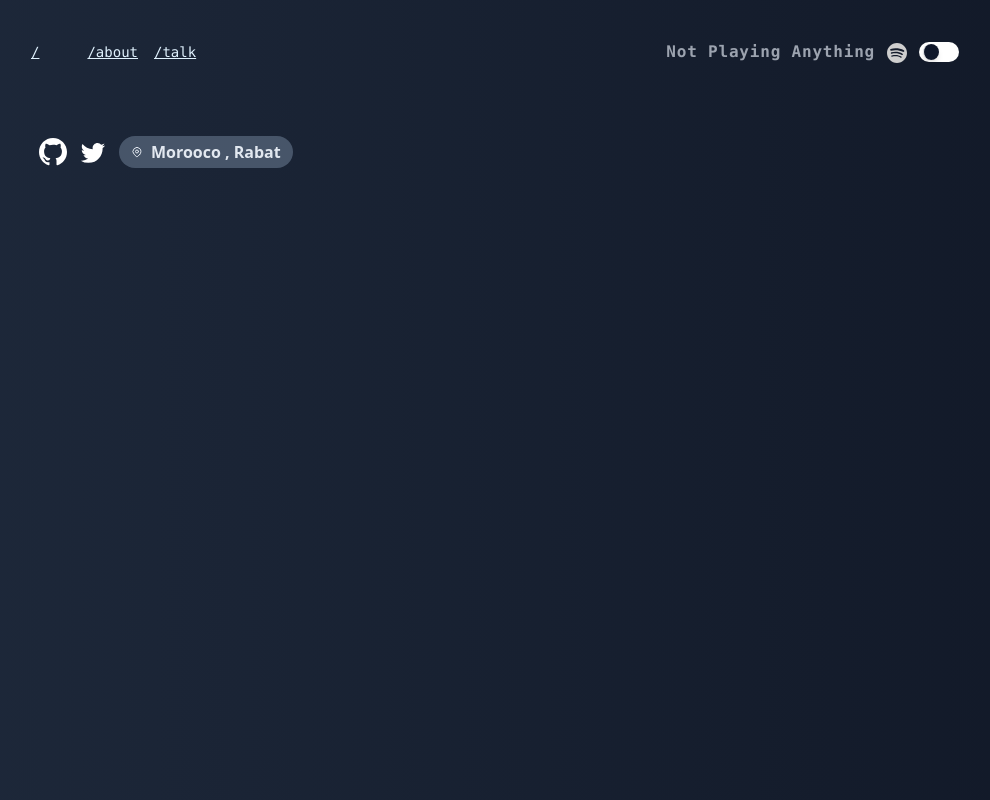
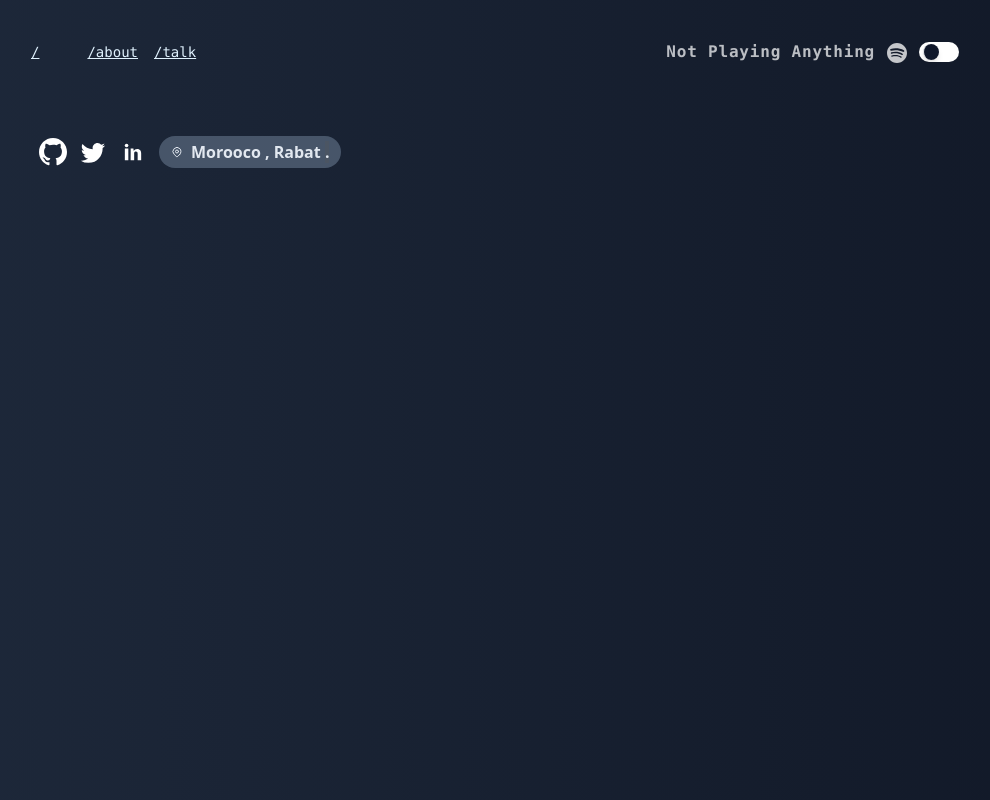
Before and after one commit to MouadAmzil/Portfolio, a React (Create React App) app: page / in a window 1280 px wide. Shown: the whole page, without its empty margins (145-1135 px from the left). Built offline with nearby package versions, Linux system fonts and the light colour scheme; the HTML template or start-up script is replaced by a standard one.

Commit message:
i add icon SVG

```diff
--- a/src/component/Header.jsx
+++ b/src/component/Header.jsx
@@ -23,7 +23,7 @@
         </ul>
       </div>
       <div className="flex justify-end items-center ">
-        <div className="font-mono font-bold text-gray-400 capitalize py- rounded-full">
+        <div className="font-mono font-bold text-gray-100 opacity-75 hover:opacity-100 capitalize py- rounded-full">
           <h2 className="ml-3 inline-block tracking-wider 	">
             Not playing anything
           </h2>
@@ -39,7 +39,7 @@
           >
             <path
               d="M666.66 0C298.48 0 0 298.47 0 666.65c0 368.19 298.48 666.65 666.66 666.65 368.22 0 666.67-298.45 666.67-666.65C1333.33 298.49 1034.88.03 666.65.03l.01-.04zm305.73 961.51c-11.94 19.58-37.57 25.8-57.16 13.77-156.52-95.61-353.57-117.26-585.63-64.24-22.36 5.09-44.65-8.92-49.75-31.29-5.12-22.37 8.84-44.66 31.26-49.75 253.95-58.02 471.78-33.04 647.51 74.35 19.59 12.02 25.8 37.57 13.77 57.16zm81.6-181.52c-15.05 24.45-47.05 32.17-71.49 17.13-179.2-110.15-452.35-142.05-664.31-77.7-27.49 8.3-56.52-7.19-64.86-34.63-8.28-27.49 7.22-56.46 34.66-64.82 242.11-73.46 543.1-37.88 748.89 88.58 24.44 15.05 32.16 47.05 17.12 71.46V780zm7.01-189.02c-214.87-127.62-569.36-139.35-774.5-77.09-32.94 9.99-67.78-8.6-77.76-41.55-9.98-32.96 8.6-67.77 41.56-77.78 235.49-71.49 626.96-57.68 874.34 89.18 29.69 17.59 39.41 55.85 21.81 85.44-17.52 29.63-55.89 39.4-85.42 21.8h-.03z"
-              fill="#cecece"
+              fill="#fff"
               fillRule="nonzero"
             />
           </svg>
--- a/src/component/home/Describtion.jsx
+++ b/src/component/home/Describtion.jsx
@@ -32,6 +32,28 @@
             className="fill-000000"
           />
         </svg>
+        <svg
+          xmlns="http://www.w3.org/2000/svg"
+          baseProfile="tiny"
+          version="1.2"
+          viewBox="0 0 24 24"
+          xmlSpace="preserve"
+          className="w-7 h-7 "
+        >
+          <path
+            d="M8 19H5V9h3v10zm11 0h-3v-5.342c0-1.392-.496-2.085-1.479-2.085-.779 0-1.273.388-1.521 1.165V19h-3s.04-9 0-10h2.368l.183 2h.062c.615-1 1.598-1.678 2.946-1.678 1.025 0 1.854.285 2.487 1.001.637.717.954 1.679.954 3.03V19z"
+            fill="#ffffff"
+            className="fill-000000"
+          />
+          <ellipse
+            cx="6.5"
+            cy="6.5"
+            rx="1.55"
+            ry="1.5"
+            fill="#ffffff"
+            className="fill-000000"
+          />
+        </svg>
         <div className="px-3 py-1 pointer flex items-center  text-base font-bold text-slate-200 bg-slate-600 hover:bg-slate-700  rounded-full">
           <svg
             xmlns="http://www.w3.org/2000/svg"
@@ -53,7 +75,9 @@
               d="M15 11a3 3 0 11-6 0 3 3 0 016 0z"
             />
           </svg>
-          <div className="pl-2">Morooco , Rabat </div>
+          <div className="pl-2">
+            Morooco , Rabat <span className="w-1 h-1 bg-gray-600">.</span>{" "}
+          </div>
         </div>
       </div>
     </div>
```
